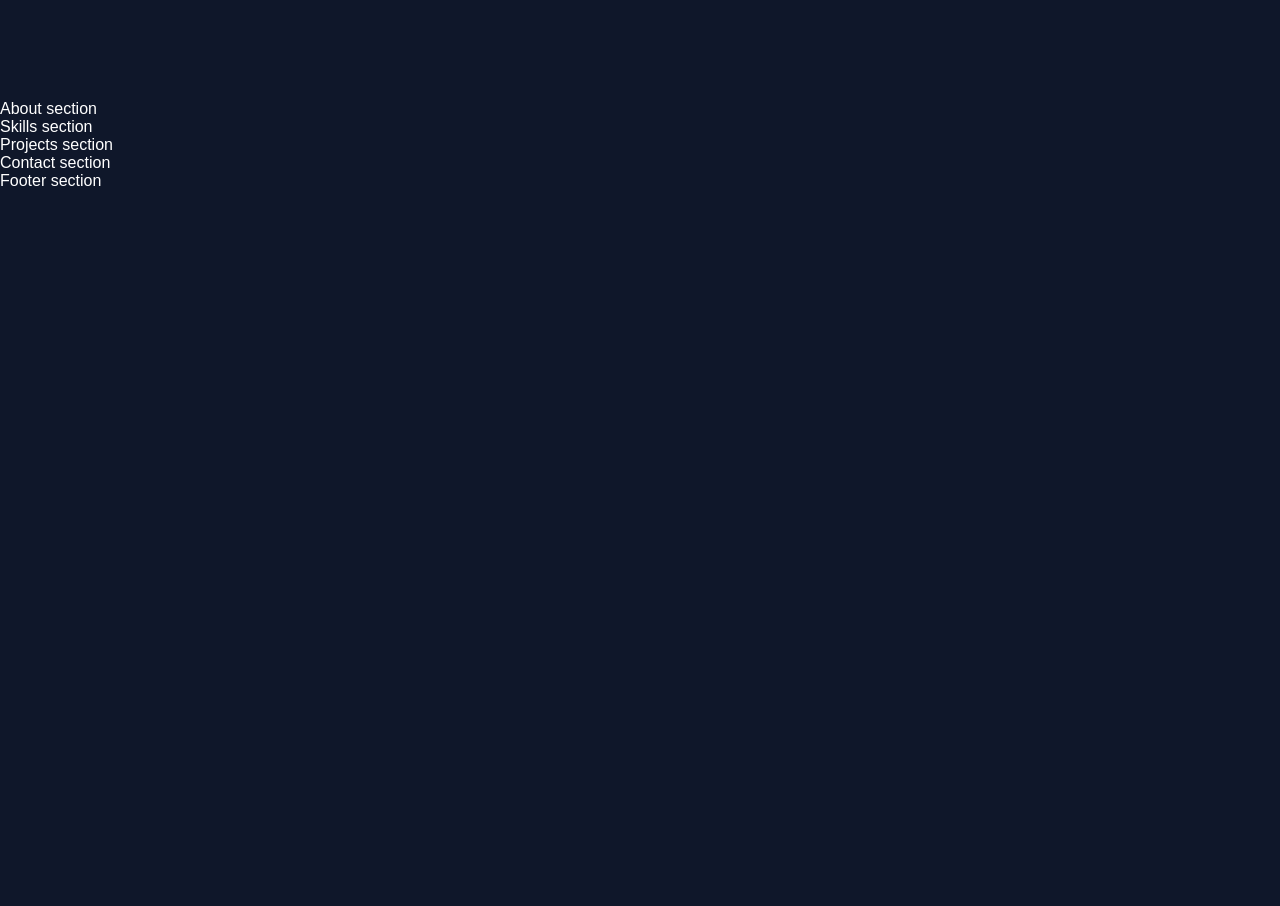
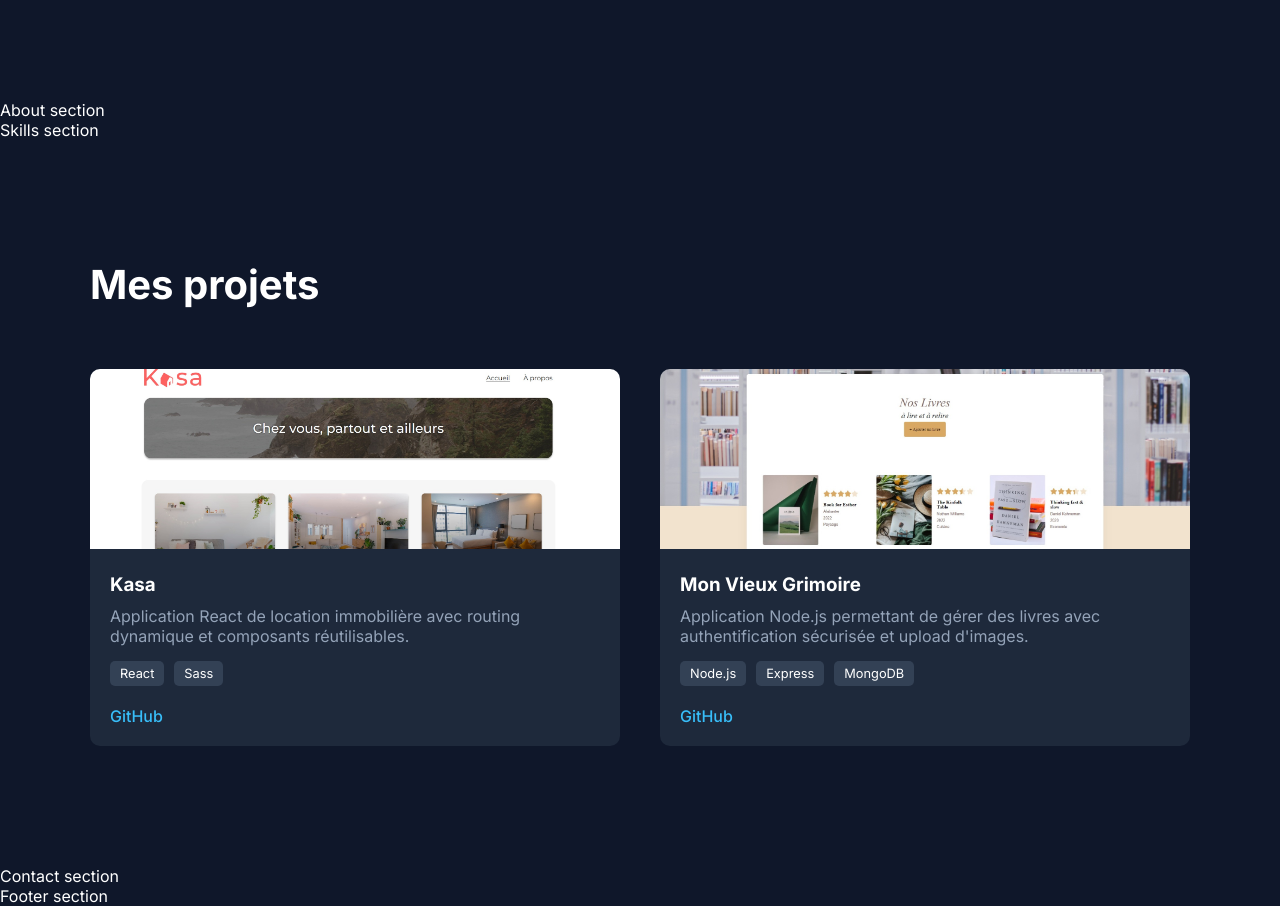
Before and after one commit to Ali-926/portfolio-developpeur, a React (Vite) app in the folder portfolio/: page / in a window 1280 px wide. Shown: the part 700-1606 px from the top of the page. Before the commit the page ends 890 px from the top, so only its background shows below. Built offline with nearby package versions, Linux system fonts and the light colour scheme.

Commit message:
Added design system with CSS variables and typography; Created projects section with project cards

```diff
--- a/portfolio/index.html
+++ b/portfolio/index.html
@@ -3,6 +3,12 @@
   <head>
     <meta charset="UTF-8" />
     <link rel="icon" type="image/svg+xml" href="/vite.svg" />
+    <link rel="preconnect" href="https://fonts.googleapis.com" />
+    <link rel="preconnect" href="https://fonts.gstatic.com" crossorigin />
+    <link
+      href="https://fonts.googleapis.com/css2?family=Inter:wght@400;500;600;700&display=swap"
+      rel="stylesheet"
+    />
     <meta name="viewport" content="width=device-width, initial-scale=1.0" />
     <title>porfolio</title>
   </head>
--- a/portfolio/src/components/Projects.jsx
+++ b/portfolio/src/components/Projects.jsx
@@ -1,5 +1,78 @@
+import kasaImage from "../assets/images/kasa.jpg";
+import grimoireImage from "../assets/images/grimoire.jpg";
+import "./projects.css";
+
 function Projects() {
-  return <section>Projects section</section>;
+  return (
+    <section id="projects" className="projects">
+      <div className="projects-container">
+        <h2 className="section-title">Mes projets</h2>
+
+        <div className="projects-grid">
+          <div className="project-card">
+            <img src={kasaImage} alt="Projet Kasa" className="project-image" />
+
+            <div className="project-content">
+              <h3>Kasa</h3>
+
+              <p>
+                Application React de location immobilière avec routing dynamique
+                et composants réutilisables.
+              </p>
+
+              <div className="project-tech">
+                <span>React</span>
+                <span>Sass</span>
+              </div>
+
+              <div className="project-links">
+                <a
+                  href="https://github.com/Ali-926/Kasa"
+                  target="_blank"
+                  rel="noopener noreferrer"
+                >
+                  GitHub
+                </a>
+              </div>
+            </div>
+          </div>
+
+          <div className="project-card">
+            <img
+              src={grimoireImage}
+              alt="Projet Mon Vieux Grimoire"
+              className="project-image"
+            />
+
+            <div className="project-content">
+              <h3>Mon Vieux Grimoire</h3>
+
+              <p>
+                Application Node.js permettant de gérer des livres avec
+                authentification sécurisée et upload d'images.
+              </p>
+
+              <div className="project-tech">
+                <span>Node.js</span>
+                <span>Express</span>
+                <span>MongoDB</span>
+              </div>
+
+              <div className="project-links">
+                <a
+                  href="https://github.com/Ali-926/MonVieuxGrimoire"
+                  target="_blank"
+                  rel="noopener noreferrer"
+                >
+                  GitHub
+                </a>
+              </div>
+            </div>
+          </div>
+        </div>
+      </div>
+    </section>
+  );
 }
 
 export default Projects;
--- a/portfolio/src/components/hero.css
+++ b/portfolio/src/components/hero.css
@@ -5,7 +5,7 @@
 }
 
 .hero-container {
-  max-width: 1100px;
+  max-width: var(--max-width);
   margin: auto;
   padding: 120px 20px;
 }
@@ -17,13 +17,13 @@
 }
 
 .hero-title span {
-  color: #38bdf8;
+  color: var(--color-primary);
 }
 
 .hero-subtitle {
   font-size: 1.6rem;
   margin-bottom: 20px;
-  color: #94a3b8;
+  color: var(--color-text-secondary);
 }
 
 .hero-description {
@@ -39,12 +39,12 @@
 
 .btn-primary {
   padding: 12px 24px;
-  background: #38bdf8;
+  background: var(--color-primary);
   color: black;
   text-decoration: none;
   border-radius: 6px;
   font-weight: bold;
-  transition: transform 0.2s ease;
+  transition: var(--transition);
 }
 
 .btn-primary:hover {
@@ -53,11 +53,11 @@
 
 .btn-secondary {
   padding: 12px 24px;
-  border: 1px solid #38bdf8;
-  color: #38bdf8;
+  border: 1px solid var(--color-primary);
+  color: var(--color-primary);
   text-decoration: none;
   border-radius: 6px;
-  transition: transform 0.2s ease;
+  transition: var(--transition);
 }
 
 .btn-secondary:hover {
--- a/portfolio/src/components/projects.css
+++ b/portfolio/src/components/projects.css
@@ -0,0 +1,73 @@
+.projects {
+  padding: 120px 20px;
+}
+
+.projects-container {
+  max-width: var(--max-width);
+  margin: auto;
+}
+
+.section-title {
+  font-size: 2.5rem;
+  margin-bottom: 60px;
+}
+
+.projects-grid {
+  display: grid;
+  grid-template-columns: repeat(auto-fit, minmax(280px, 1fr));
+  gap: 40px;
+}
+
+.project-card {
+  background: #1e293b;
+  border-radius: 10px;
+  overflow: hidden;
+  transition: var(--transition);
+}
+
+.project-card:hover {
+  transform: translateY(-5px);
+}
+
+.project-image {
+  width: 100%;
+  height: 180px;
+  object-fit: cover;
+}
+
+.project-content {
+  padding: 20px;
+}
+
+.project-content h3 {
+  margin-bottom: 10px;
+}
+
+.project-content p {
+  margin-bottom: 15px;
+  color: var(--color-text-secondary);
+}
+
+.project-tech {
+  display: flex;
+  gap: 10px;
+  margin-bottom: 20px;
+}
+
+.project-tech span {
+  background: #334155;
+  padding: 5px 10px;
+  border-radius: 5px;
+  font-size: 0.8rem;
+}
+
+.project-links {
+  display: flex;
+  gap: 20px;
+}
+
+.project-links a {
+  text-decoration: none;
+  color: var(--color-primary);
+  font-weight: 500;
+}
--- a/portfolio/src/styles/global.css
+++ b/portfolio/src/styles/global.css
@@ -1,3 +1,14 @@
+:root {
+  --color-background: #0f172a;
+  --color-primary: #38bdf8;
+  --color-text: #ffffff;
+  --color-text-secondary: #94a3b8;
+
+  --max-width: 1100px;
+
+  --transition: all 0.3s ease;
+}
+
 * {
   margin: 0;
   padding: 0;
@@ -5,7 +16,7 @@
 }
 
 body {
-  font-family: Arial, Helvetica, sans-serif;
-  background-color: #0f172a;
-  color: white;
+  font-family: "Inter", sans-serif;
+  background-color: var(--color-background);
+  color: var(--color-text);
 }
```
Also changed, not shown: portfolio/src/assets/images/grimoire.jpg (added), portfolio/src/assets/images/kasa.jpg (added).
